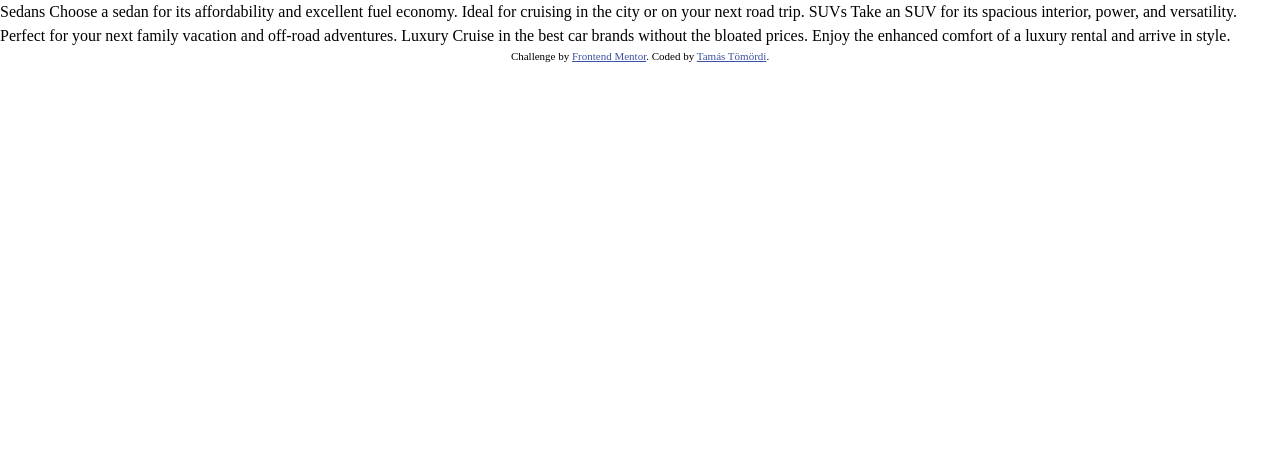
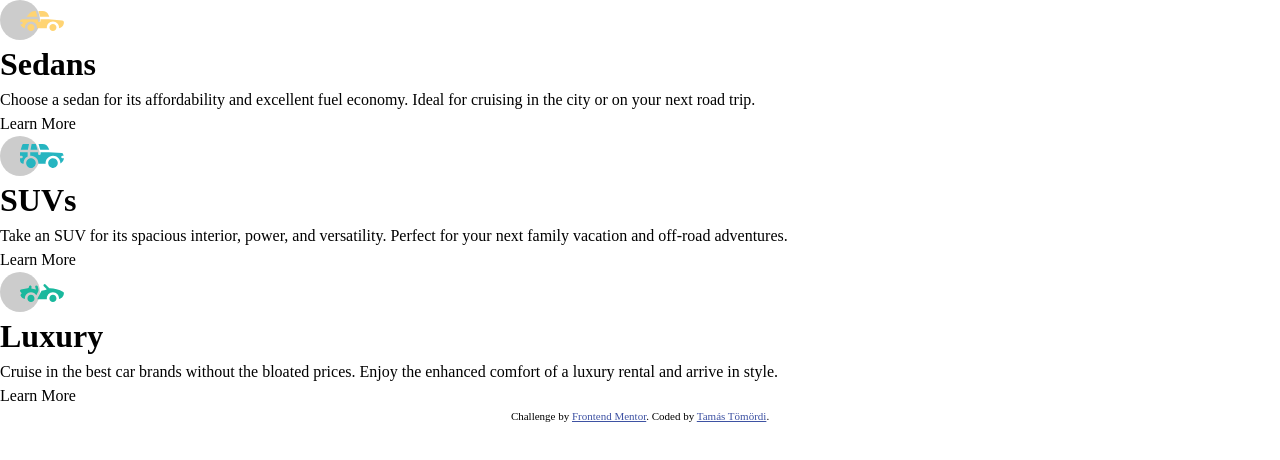
Before and after one commit to tamastomordi/3-column-preview-card-component, a plain HTML site: page index.html in a window 1280 px wide. Drawn offline with Linux system fonts and the light colour scheme.

Commit message:
Add html layout

```diff
--- a/index.html
+++ b/index.html
@@ -11,7 +11,6 @@
 
   <title>Frontend Mentor | 3-column preview card component</title>
 
-  <!-- Feel free to remove these styles or customise in your own stylesheet 👍 -->
   <style>
     .attribution { font-size: 11px; text-align: center; }
     .attribution a { color: hsl(228, 45%, 44%); }
@@ -19,17 +18,26 @@
 </head>
 <body>
 
-  Sedans
-  Choose a sedan for its affordability and excellent fuel economy. Ideal for cruising in the city
-  or on your next road trip.
-
-  SUVs
-  Take an SUV for its spacious interior, power, and versatility. Perfect for your next family vacation
-  and off-road adventures.
-
-  Luxury
-  Cruise in the best car brands without the bloated prices. Enjoy the enhanced comfort of a luxury
-  rental and arrive in style.
+  <div class="container">
+    <div class="card card-yellow">
+      <img class="card-icon" src="./images/icon-sedans.svg">
+      <h1>Sedans</h1>
+      <p>Choose a sedan for its affordability and excellent fuel economy. Ideal for cruising in the city or on your next road trip.</p>
+      <a class="card-cta">Learn More</a>
+    </div>
+    <div class="card card-light-blue">
+      <img class="card-icon" src="./images/icon-suvs.svg">
+      <h1>SUVs</h1>
+      <p>Take an SUV for its spacious interior, power, and versatility. Perfect for your next family vacation and off-road adventures.</p>
+      <a class="card-cta">Learn More</a>
+    </div>
+    <div class="card card-dark-blue">
+      <img class="card-icon" src="./images/icon-luxury.svg">
+      <h1>Luxury</h1>
+      <p>Cruise in the best car brands without the bloated prices. Enjoy the enhanced comfort of a luxury rental and arrive in style.</p>
+      <a class="card-cta">Learn More</a>
+    </div>
+  </div>
 
   <div class="attribution">
     Challenge by <a href="https://www.frontendmentor.io?ref=challenge" target="_blank">Frontend Mentor</a>.
```
